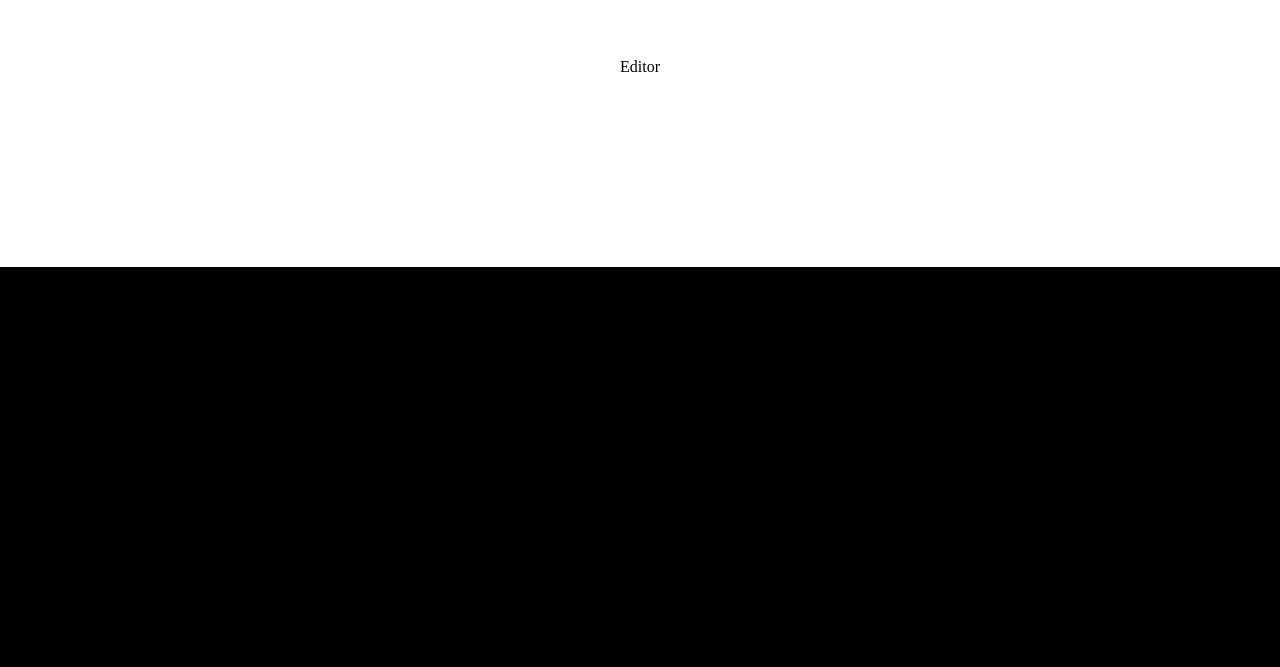
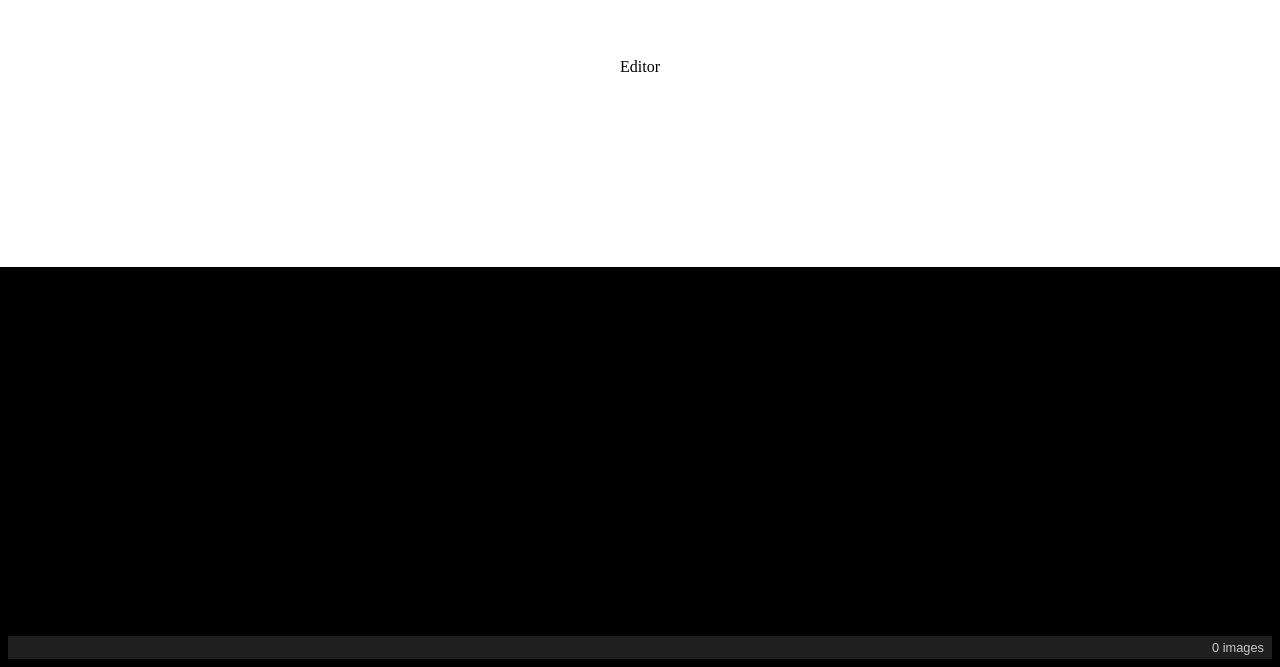
Before and after one commit to dotherightthing/crop-renamer, an Electron app: page index.html in a window 1280 px wide. Shown: the part 133-800 px from the top of the page. Drawn offline with Linux system fonts and the light colour scheme.

Commit message:
Display total number of images at foot of window; improve styling

```diff
--- a/index.html
+++ b/index.html
@@ -11,6 +11,7 @@
       <div class="editor">Editor</div>
       <div class="images">
         <ul class="image-list" id="images"></ul>
+        <p class="image-meta image-summary"><span id="image-count">0</span> images</p>
       </div>
     </div>
   </body>
--- a/renderer.js
+++ b/renderer.js
@@ -1,6 +1,7 @@
 // Electron's render process (web page)
 
 const imagesContainer = document.getElementById('images');
+const imageCount = document.getElementById('image-count');
 
 async function uiSelectFolder() {
   const images = await window.electronAPI.selectFolder();
@@ -11,12 +12,14 @@ async function uiSelectFolder() {
     return;
   }
 
+  imageCount.textContent = images.length;
+
   images.forEach(image => {
     const { src, dateTimeOriginal } = image;
 
     html += `<li>
 <img src="${src}">
-<p class="image-datetime">${dateTimeOriginal}</p>
+<p class="image-meta image-datetime">${dateTimeOriginal}</p>
 </li>`;
 
     imagesContainer.innerHTML = html;
--- a/styles.css
+++ b/styles.css
@@ -1,3 +1,8 @@
+:root {
+  --gutter: .5rem;
+  --gutter-half: calc(.5rem/2);
+}
+
 body {
   margin: 0;
 }
@@ -16,13 +21,14 @@ body {
 .images {
   overflow-y: auto;
   background-color: black;
-  border: .5rem solid black;
+  padding-bottom: 2rem;
+  border: var(--gutter) solid black;
 }
 
 .image-list {
   display: grid;
   grid-template-columns: repeat(5, 1fr);
-  gap: .5rem;
+  gap: var(--gutter);
   list-style: none;
   padding: 0;
   margin: 0;
@@ -33,12 +39,30 @@ body {
   height: auto;
 }
 
-.image-datetime {
+.image-meta {
   background-color: #333;
   color: white;
-  text-align: center;
   font-family: sans-serif;
   font-size: .9rem;
-  padding: .2rem 0;
-  margin: -.05rem 0 .1rem 0;
+  padding: var(--gutter-half) var(--gutter);
+  margin: .1rem 0;
 }
+
+.image-datetime {
+  text-align: center;
+}
+
+.image-summary {
+  position: fixed;
+  bottom: var(--gutter);
+  width: calc(100% - (var(--gutter) * 4));
+  text-align: right;
+  border-top: var(--gutter) solid black;
+}
+
+.image-summary.image-meta {
+  background-color: #1f1f1f;
+  color: #ccc;
+  font-size: .8rem;
+  margin: 0;
+}
```
